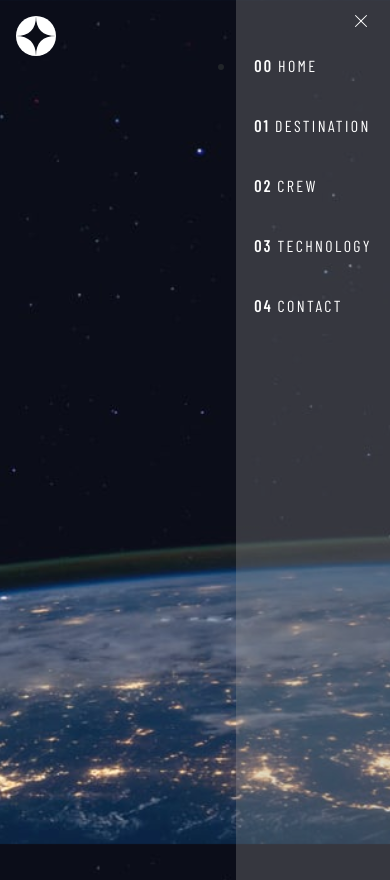
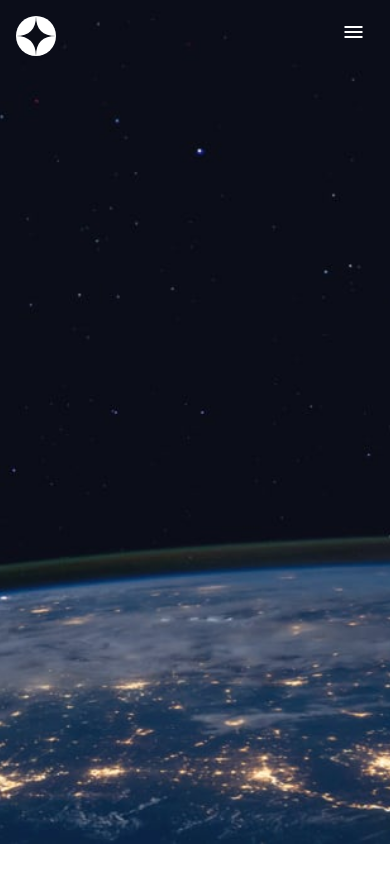
Before and after one commit to mdanieladla/spaceTourism, an Angular app: page / in a window 390 px wide. After the commit the page ends 844 px from the top, so only its background shows below. Built offline with nearby package versions, Linux system fonts and the light colour scheme; a web font is replaced by a local one.

Commit message:
adding functional menu for mobile version

```diff
--- a/angular.json
+++ b/angular.json
@@ -32,6 +32,7 @@
               }
             ],
             "styles": [
+              "@angular/material/prebuilt-themes/magenta-violet.css",
               "src/styles.scss",
               "node_modules/bootstrap/dist/css/bootstrap.min.css"
             ],
@@ -94,6 +95,7 @@
               }
             ],
             "styles": [
+              "@angular/material/prebuilt-themes/magenta-violet.css",
               "src/styles.scss"
             ],
             "scripts": []
--- a/package.json
+++ b/package.json
@@ -11,10 +11,12 @@
   "private": true,
   "dependencies": {
     "@angular/animations": "^19.1.0",
+    "@angular/cdk": "^19.1.4",
     "@angular/common": "^19.1.0",
     "@angular/compiler": "^19.1.0",
     "@angular/core": "^19.1.0",
     "@angular/forms": "^19.1.0",
+    "@angular/material": "^19.1.4",
     "@angular/platform-browser": "^19.1.0",
     "@angular/platform-browser-dynamic": "^19.1.0",
     "@angular/router": "^19.1.0",
--- a/src/app/shared/header/header.component.html
+++ b/src/app/shared/header/header.component.html
@@ -1,31 +1,14 @@
-<header class="d-flex justify-content-between flex-row | header">
+<header class="header">
   <div class="rectangle-large"></div>
   <img src="../../../assets/images/logo.svg" class="img--logo" alt="logo" />
   <!--El rectángulo se mueve en función de en que parte del menú te encuentres en la página, que se hará con JS-->
   <div class="rectangle"></div>
-    <nav id="my-first" class="nav__container">
-      <ul class="nav__container--list underline">
-        @if (!isMenuOpen) {
-          <li class="burger ">
-            <button class="burger__button" (click)="toggleMenu()">
-              <svg xmlns="http://www.w3.org/2000/svg" width="16" height="16" fill="currentColor" class="bi bi-x-lg" viewBox="0 0 16 16">
-                <path d="M2.146 2.854a.5.5 0 1 1 .708-.708L8 7.293l5.146-5.147a.5.5 0 0 1 .708.708L8.707 8l5.147 5.146a.5.5 0 0 1-.708.708L8 8.707l-5.146 5.147a.5.5 0 0 1-.708-.708L7.293 8z"/>
-              </svg>
-            </button>
+  <nav id="my-first" class="nav-container">
+    <ul class="nav-container--list underline">
+      <li class="burger" (click)="toggleMenu()">
+        <mat-icon>{{ isMenuOpen ? "close" : "menu" }}</mat-icon>
       </li>
-        }
-        <!--
-        @else {
-          <li class="burger ">
-            <button class="burger__button" (click)="toggleMenu()">
-              <svg xmlns="http://www.w3.org/2000/svg" width="24" height="21" fill="currentColor" class="bi bi-list" viewBox="0 0 16 16">
-                <path fill-rule="evenodd" d="M2.5 12a.5.5 0 0 1 .5-.5h10a.5.5 0 0 1 0 1H3a.5.5 0 0 1-.5-.5m0-4a.5.5 0 0 1 .5-.5h10a.5.5 0 0 1 0 1H3a.5.5 0 0 1-.5-.5m0-4a.5.5 0 0 1 .5-.5h10a.5.5 0 0 1 0 1H3a.5.5 0 0 1-.5-.5"/>
-              </svg>
-            </button>
-          </li>
-        }
-        -->
-        <li class="align-items-center | menu">
+      <li class="menu" [ngClass]="{'menu-open': isMenuOpen}">
         @for (item of menuItems; track $index) {
           <a class="menu__item">
             <span class="menu__item--index">{{ item.index }}</span>
@@ -36,4 +19,5 @@
     </ul>
   </nav>
 </header>
+
   <!-- <router-outlet></router-outlet> -->
--- a/src/app/shared/header/header.component.scss
+++ b/src/app/shared/header/header.component.scss
@@ -1,171 +1,131 @@
 @import '../../../styles.scss';
+
 $menuHeight: 60px;
 $menuBreakpoint: 767px;
 /*-------------------------- HEADER ------------------------*/
-.header {
-  @media (min-width: $menuBreakpoint) {
+.header{
+    display: flex;
+    flex-direction: row;
     height: 10vh;
-  }
+    justify-content: space-between;
   }
 
-.rectangle-large {
+.rectangle-large{
   display: none;
-
-  @media all and (min-width: 1024px){
-    background: #FFFFFF;
+  @media all and (min-width:1024px){
     display: inline;
+    position: absolute;
+    width: 473px;
     height: 1px;
     left: 167px;
+    top: 70px;
+    background: #FFFFFF;
     mix-blend-mode: normal;
     opacity: 0.25;
-    position: absolute;
-    top: 70px;
-    width: 473px;
     z-index: 2;
   }
   }
 
 .img--logo{
-  height: 40px;
   margin: 1rem;
   width: 40px;
-
+  height: 40px;
     @media all and (min-width: 768px){
+        width: 48px;
         height: 48px;
-        width: 48px;
       }
-
       @media all and (min-width:1024px){
       margin: 2.5rem;
       }
 }
 
-.nav__container {
-
+.nav-container {
+  &--list {
+    display: flex;
+    flex-direction: column;
     margin: 0;
 
-  &--list {
-    margin: 0;
-    padding: 0;
-
-  //   @media (max-width: $menuBreakpoint) {
-  //     background: none;
-  //   }
-
-  //   @media all and (min-width: 768px) {
-  //     padding: 10px;
-  //   }
-  // }
-
-  // @media all and (min-width:1024px) {
-  //   margin: 1rem;
-  // }
-
-// mat-icon{
-//   color: #fff;
-//   margin-top: 20px;
-// }
-
     .burger {
-    background: rgba(151,151,151,0.3);
-    color: white;
       cursor: pointer;
-    font-size: 24px;
       display: none;
+      left: 85%;
       padding: 0 10px;
-
-  &__button {
-    background: none;
-    border: none;
-    color: inherit;
-    cursor: pointer;
-    font: inherit;
-    left: 80%;
-    outline: inherit;
-    padding: 0;
-    position: relative;
-  }
+      position: absolute;
+      z-index: 1;
 
       @media (max-width: $menuBreakpoint) {
         display: block;
       }
     }
 
-  // @media all and (min-width: 768px){
-  //     align-items: center;
-  //     backdrop-filter: blur(15px);
-  //     background-color: rgba(255,255,255,0.1);
-  //     box-sizing: border-box;
-  //     display: flex;
-  //     flex-direction: row;
-  //     height: 96px;
-  //     justify-content: space-evenly;
-  //     width: 450px;
-  // }
-
-  // @media all and (min-width:1024px){
-  //     margin-right: 0;
-  //     margin-top: 20px;
-  //     width: 750px;
-  // }
-}
-
     .menu {
+      display: none;
+      flex-direction: column;
       background: rgba(151,151,151,0.3);
-    //display: none;
       height: 100vh;
-   padding: 0 10px;
+      backdrop-filter: blur(15px);
 
       &__item {
-      color: #fff;
         cursor: pointer;
-      display: flex;
         font-family: $barlowCondensed;
         font-size: 0.875rem;
+        letter-spacing: 2.36px;
+        padding: 0 40px;
+        height: $menuHeight;
+        line-height: $menuHeight;
+        text-decoration: none;
+        display: block;
+        text-transform: uppercase;
         font-size: 1rem;
-      height: $menuHeight;
-      letter-spacing: 2.36px;
-      line-height: $menuHeight;
-      // padding: 0 10px;
-      text-decoration: none;
-      text-transform: uppercase;
+        color: #fff;
+
+        &:first-child {
+          margin-top: 64px;
+        }
 
         &--index {
           font-weight: bold;
           margin-right: 5px;
-
-        // @media all and (min-width:1024px){
-        //   display: inline;
-        // }
+          @media all and (min-width:1024px){
+            display: inline;
+          }
         }
       }
 
-  @media (min-width: $menuBreakpoint) {
+      @media all and (min-width: $menuBreakpoint) {
         display: flex;
-    height: 10vh;
-    padding: 0;
-    // &--open {
-    //   backdrop-filter: blur(15px);
-    //   background: rgba(151,151,151,0.3);
-    //   display: block;
-    //   height: 100%;
-    //   position: absolute;
-    //   top: #{$menuHeight};
-    //   width: 70%;
-    // }
+        flex-direction: row;
+        justify-content: space-evenly;
+        align-items: center;
+        margin-top: 20px;
+      }
     }
 
-  @media all and (min-width:1024px) {
-    width: 800px;
+    .menu-open {
+      display: flex;
+    }
+  }
 
-    &__item {
-      margin-left: 30px;
+  mat-icon{
+    color: #fff;
+    margin-top: 20px;
   }
+
+  @media all and (min-width: 768px){
+      box-sizing: border-box;
+      height: 96px;
+      background-color: rgba(255,255,255,0.1);
+      backdrop-filter: blur(15px);
+      width: auto;
+  }
+
+  @media all and (min-width:1024px){
+      margin-right: 0;
+      width: 750px;
+      margin-top: 20px;
   }
 }
 
   .active{
     border-bottom: 2px solid white;
   }
-
-}
--- a/src/app/shared/header/header.component.ts
+++ b/src/app/shared/header/header.component.ts
@@ -1,8 +1,10 @@
+import { NgClass } from '@angular/common';
 import { Component } from '@angular/core';
+import { MatIconModule } from '@angular/material/icon';
 
 @Component({
   selector: 'app-header',
-  imports: [],
+  imports: [NgClass, MatIconModule],
   templateUrl: './header.component.html',
   styleUrl: './header.component.scss'
 })
--- a/src/index.html
+++ b/src/index.html
@@ -18,8 +18,10 @@
   />
   <link rel="preconnect" href="https://fonts.googleapis.com" />
   <link rel="preconnect" href="https://fonts.gstatic.com" crossorigin />
+  <link href="https://fonts.googleapis.com/css2?family=Roboto:wght@300;400;500&display=swap" rel="stylesheet">
+  <link href="https://fonts.googleapis.com/icon?family=Material+Icons" rel="stylesheet">
 </head>
-<body>
+<body class="mat-typography">
   <app-root></app-root>
 </body>
 </html>
--- a/src/styles.scss
+++ b/src/styles.scss
@@ -51,3 +51,5 @@
     }
 html, body { height: 100%; }
 body { margin: 0; font-family: Roboto, "Helvetica Neue", sans-serif; }
+html, body { height: 100%; }
+body { margin: 0; font-family: Roboto, "Helvetica Neue", sans-serif; }
```
Lines whose indentation alone changed are shown as unchanged.
